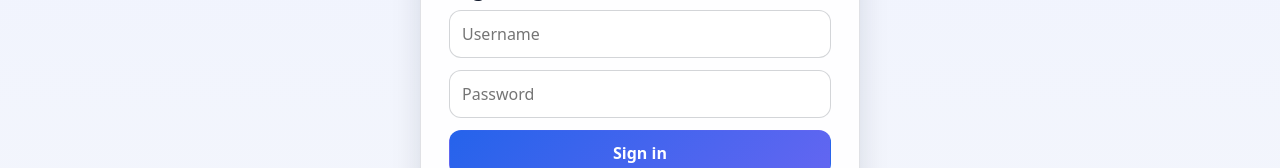
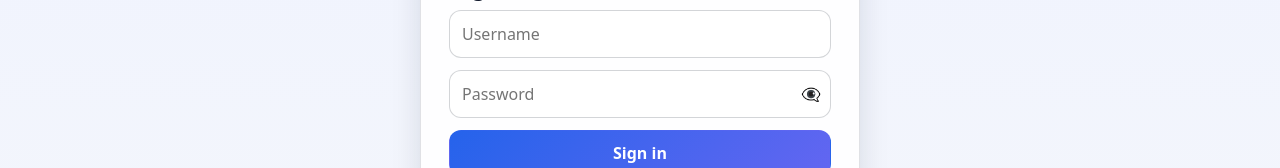
Before and after one commit to lermanomer/GymCompetitionApp, a React app in the folder frontend/: page / in a window 1280 px wide. Shown: the part 354-522 px from the top of the page. Built offline with nearby package versions, Linux system fonts and the light colour scheme; no server answers; the HTML template or start-up script is replaced by a standard one.

Commit message:
Login Page - Password Show
Made it so that the user can see their password by clicking the symbol

```diff
--- a/frontend/src/components/login.jsx
+++ b/frontend/src/components/login.jsx
@@ -5,6 +5,8 @@
   const [password, setPassword] = useState('');
   const [message, setMessage] = useState('');
   const [showRegister, setShowRegister] = useState(false);
+
+  const [showPassword, setShowPassword] = useState(false);
 
   const handleLogin = async (e) => {
     e.preventDefault();
@@ -90,14 +92,30 @@
                   className="input"
                   required
                 />
+                <div style={{ position: "relative", width: "100%" }}>
                   <input
-                  type="password"
+                    type={showPassword ? "text" : "password"}
                     placeholder="Password"
                     value={password}
                     onChange={(e) => setPassword(e.target.value)}
                     className="input"
+                    style={{ width: "100%", paddingRight: "40px" }}
                     required
                   />
+
+                  <span
+                    onClick={() => setShowPassword(!showPassword)}
+                    style={{
+                      position: "absolute",
+                      right: "10px",
+                      top: "50%",
+                      transform: "translateY(-50%)",
+                      cursor: "pointer"
+                    }}
+                  >
+                    👁️‍🗨️
+                  </span>
+                </div>
 
               <button type="submit" className="btn btnPrimary" style={{ width: '100%' }}>
                 Create account
@@ -129,14 +147,31 @@
                   className="input"
                   required
                 />
+
+                <div style={{ position: "relative", width: "100%" }}>
                   <input
-                  type="password"
+                    type={showPassword ? "text" : "password"}
                     placeholder="Password"
                     value={password}
                     onChange={(e) => setPassword(e.target.value)}
                     className="input"
+                    style={{ width: "100%", paddingRight: "40px" }}
                     required
                   />
+
+                  <span
+                    onClick={() => setShowPassword(!showPassword)}
+                    style={{
+                      position: "absolute",
+                      right: "10px",
+                      top: "50%",
+                      transform: "translateY(-50%)",
+                      cursor: "pointer"
+                    }}
+                  >
+                    👁️‍🗨️
+                  </span>
+                </div>
 
               <button type="submit" className="btn btnPrimary" style={{ width: '100%' }}>
                 Sign in
```
Lines whose indentation alone changed are shown as unchanged.
